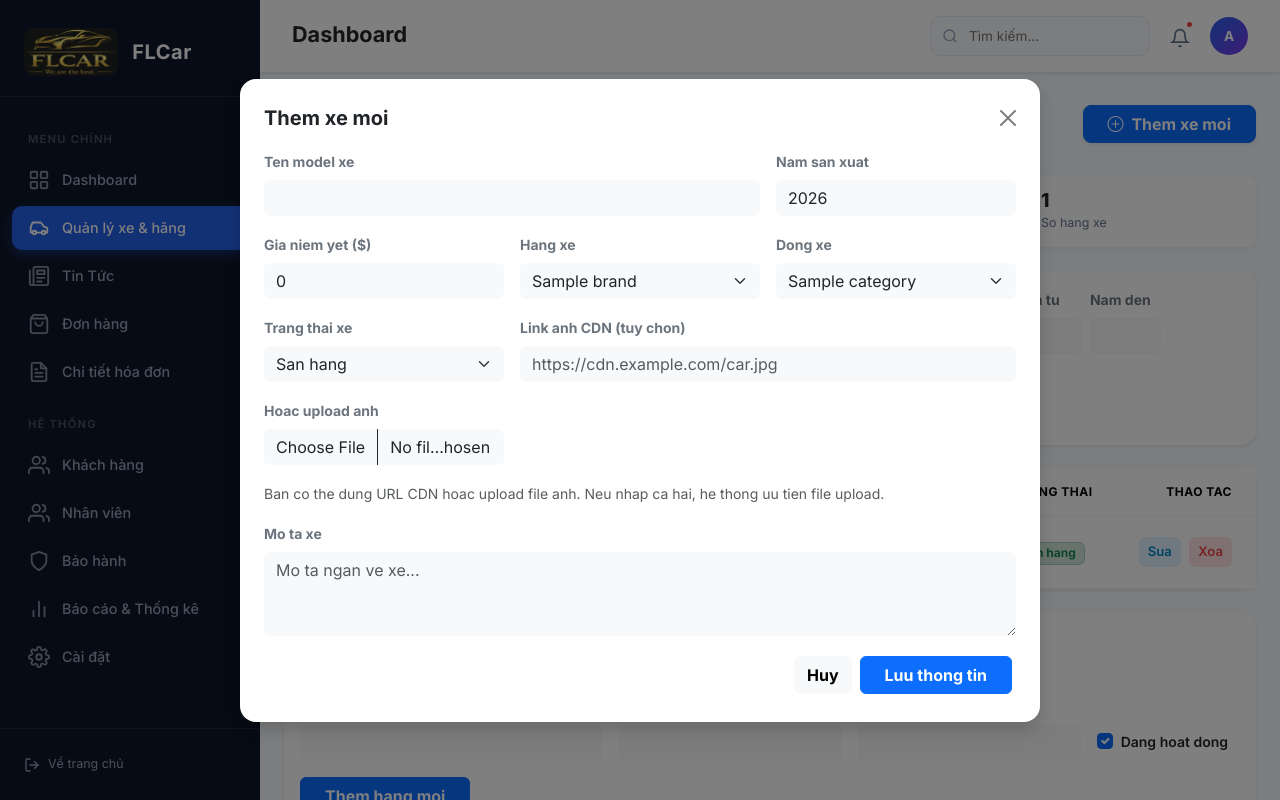
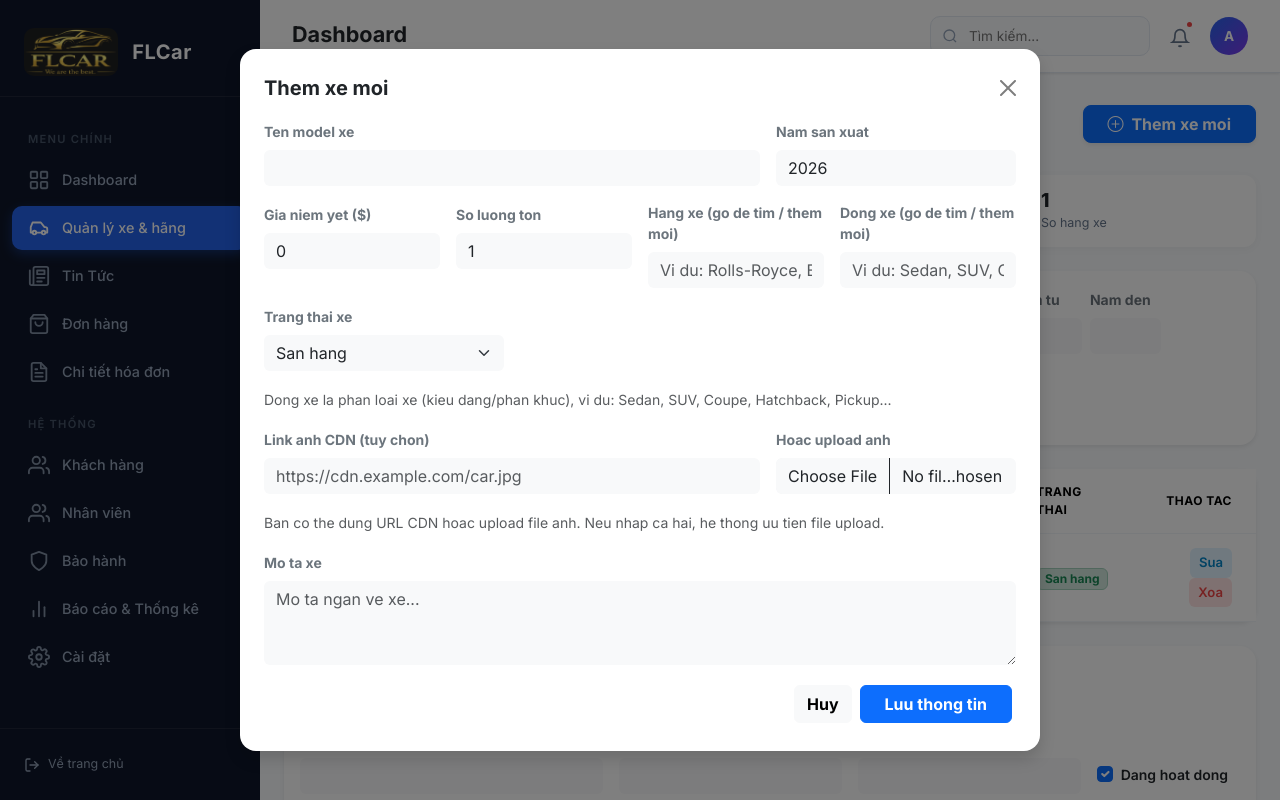
Before and after one commit to chumsecay/Do-an-ban-sieu-xe, a PHP site: page /admin/cars.php in a window 1280 px wide, after a click on "Them xe moi". Run offline with PHP 8.4, Linux system fonts and the light colour scheme; the visitor is signed in with stand-in values (Sample User, id 1); tables that the repository leaves empty hold one stand-in row (values such as "Sample post"); grey boxes marked "Sample" are stand-in pictures.

Commit message:
feat(admin): add stock quantity field in car create/edit flows

```diff
--- a/admin/cars.php
+++ b/admin/cars.php
@@ -8,6 +8,16 @@ $adminPage = 'cars';
 $appName = env('APP_NAME', 'FLCar');
 $pdo = getDBConnection();
 $msg = (string)($_GET['msg'] ?? '');
+
+function ensureCarsStockQuantityColumn(PDO $pdo): void
+{
+    $check = $pdo->query("SHOW COLUMNS FROM cars LIKE 'stock_quantity'");
+    if (!$check->fetch()) {
+        $pdo->exec("ALTER TABLE cars ADD COLUMN stock_quantity INT UNSIGNED NOT NULL DEFAULT 1 AFTER price");
+    }
+}
+
+ensureCarsStockQuantityColumn($pdo);
 
 function redirectCars(string $msg = ''): void
 {
@@ -179,6 +189,64 @@ function ensureExistingCategory(PDO $pdo, int $categoryId): int
     return (int)$pdo->lastInsertId();
 }
 
+function findBrandIdByName(PDO $pdo, string $name): int
+{
+    $name = trim($name);
+    if ($name === '') {
+        return 0;
+    }
+    $stmt = $pdo->prepare('SELECT id FROM brands WHERE LOWER(name) = LOWER(?) LIMIT 1');
+    $stmt->execute([$name]);
+    return (int)$stmt->fetchColumn();
+}
+
+function findCategoryIdByName(PDO $pdo, string $name): int
+{
+    $name = trim($name);
+    if ($name === '') {
+        return 0;
+    }
+    $stmt = $pdo->prepare('SELECT id FROM car_categories WHERE LOWER(name) = LOWER(?) LIMIT 1');
+    $stmt->execute([$name]);
+    return (int)$stmt->fetchColumn();
+}
+
+function findOrCreateBrandId(PDO $pdo, string $name): int
+{
+    $name = trim($name);
+    if ($name === '') {
+        return ensureExistingBrand($pdo, 0);
+    }
+
+    $existingId = findBrandIdByName($pdo, $name);
+    if ($existingId > 0) {
+        return $existingId;
+    }
+
+    $slug = uniqueSlug($pdo, 'brands', slugifyText($name));
+    $stmt = $pdo->prepare('INSERT INTO brands (name, slug, is_active) VALUES (?, ?, 1)');
+    $stmt->execute([$name, $slug]);
+    return (int)$pdo->lastInsertId();
+}
+
+function findOrCreateCategoryId(PDO $pdo, string $name): int
+{
+    $name = trim($name);
+    if ($name === '') {
+        return ensureExistingCategory($pdo, 0);
+    }
+
+    $existingId = findCategoryIdByName($pdo, $name);
+    if ($existingId > 0) {
+        return $existingId;
+    }
+
+    $slug = uniqueSlug($pdo, 'car_categories', slugifyText($name));
+    $stmt = $pdo->prepare('INSERT INTO car_categories (name, slug, is_active) VALUES (?, ?, 1)');
+    $stmt->execute([$name, $slug]);
+    return (int)$pdo->lastInsertId();
+}
+
 function getCarDependencyCounts(PDO $pdo, int $carId): array
 {
     $tables = [
@@ -238,14 +306,18 @@ if ($_SERVER['REQUEST_METHOD'] === 'POST') {
             $name = trim((string)($_POST['name'] ?? ''));
             $year = (int)($_POST['year'] ?? date('Y'));
             $price = (float)($_POST['price'] ?? 0);
+            $stockQuantity = (int)($_POST['stock_quantity'] ?? 1);
             $status = (string)($_POST['status'] ?? 'available');
-            $brandId = ensureExistingBrand($pdo, (int)($_POST['brand_id'] ?? 0));
-            $categoryId = ensureExistingCategory($pdo, (int)($_POST['category_id'] ?? 0));
+            $brandInput = trim((string)($_POST['brand_input'] ?? ''));
+            $categoryInput = trim((string)($_POST['category_input'] ?? ''));
             $description = trim((string)($_POST['description'] ?? ''));
             $imageUrlInput = trim((string)($_POST['image_url'] ?? ''));
 
             if ($name === '') {
                 redirectCars('car_invalid_name');
+            }
+            if ($brandInput === '' || $categoryInput === '') {
+                redirectCars('car_missing_brand_or_category');
             }
             if (!in_array($status, ['available', 'reserved', 'sold'], true)) {
                 $status = 'available';
@@ -256,6 +328,12 @@ if ($_SERVER['REQUEST_METHOD'] === 'POST') {
             if ($price < 0) {
                 $price = 0;
             }
+            if ($stockQuantity < 0) {
+                $stockQuantity = 0;
+            }
+
+            $brandId = findOrCreateBrandId($pdo, $brandInput);
+            $categoryId = findOrCreateCategoryId($pdo, $categoryInput);
 
             $uploaded = uploadCarImage($_FILES['image_file'] ?? []);
             if (!$uploaded['ok'] && $uploaded['code'] !== 'no_file') {
@@ -285,7 +363,7 @@ if ($_SERVER['REQUEST_METHOD'] === 'POST') {
 
             try {
                 $pdo->beginTransaction();
-                $stmt = $pdo->prepare('INSERT INTO cars (code, name, slug, brand_id, category_id, model_year, price, status, description) VALUES (?, ?, ?, ?, ?, ?, ?, ?, ?)');
+                $stmt = $pdo->prepare('INSERT INTO cars (code, name, slug, brand_id, category_id, model_year, price, stock_quantity, status, description) VALUES (?, ?, ?, ?, ?, ?, ?, ?, ?, ?)');
                 $stmt->execute([
                     $code,
                     $name,
@@ -294,6 +372,7 @@ if ($_SERVER['REQUEST_METHOD'] === 'POST') {
                     $categoryId,
                     $year,
                     $price,
+                    $stockQuantity,
                     $status,
                     $description !== '' ? $description : null,
                 ]);
@@ -474,6 +553,7 @@ $alertMap = [
     'car_deleted' => ['warning', 'Da xoa xe.'],
     'car_delete_blocked' => ['danger', 'Khong the xoa xe nay vi da phat sinh du lieu lien quan (don hang/bao hanh/chi tiet don/inquiry).'],
     'car_invalid_name' => ['danger', 'Ten xe khong hop le.'],
+    'car_missing_brand_or_category' => ['danger', 'Hay nhap day du hang xe va dong xe.'],
     'car_invalid_data' => ['danger', 'Du lieu xe khong hop le.'],
     'car_invalid_image_url' => ['danger', 'Link anh khong hop le.'],
     'car_upload_failed' => ['danger', 'Upload anh that bai.'],
@@ -615,13 +695,14 @@ $alertMap = [
                   <th>Dong</th>
                   <th>Nam</th>
                   <th>Gia</th>
+                  <th>So luong</th>
                   <th>Trang thai</th>
                   <th class="text-end pe-4">Thao tac</th>
                 </tr>
               </thead>
               <tbody>
                 <?php if (count($cars) === 0): ?>
-                  <tr><td colspan="8" class="text-center py-5 text-muted">Khong co xe nao phu hop bo loc.</td></tr>
+                  <tr><td colspan="9" class="text-center py-5 text-muted">Khong co xe nao phu hop bo loc.</td></tr>
                 <?php else: ?>
                   <?php foreach ($cars as $c):
                     $imgSrc = !empty($c['cover_image']) ? htmlspecialchars((string)$c['cover_image'], ENT_QUOTES, 'UTF-8') : '../img/bmwx5.jpg';
@@ -638,6 +719,7 @@ $alertMap = [
                     <td class="text-secondary fw-medium"><?php echo htmlspecialchars((string)($c['category_name'] ?? 'N/A'), ENT_QUOTES, 'UTF-8'); ?></td>
                     <td class="fw-semibold"><?php echo (int)$c['model_year']; ?></td>
                     <td class="fw-bold text-dark fs-6">$<?php echo number_format((float)$c['price']); ?></td>
+                    <td class="fw-semibold"><?php echo (int)($c['stock_quantity'] ?? 0); ?></td>
                     <td>
                       <?php if ($c['status'] === 'sold'): ?>
                         <span class="badge bg-secondary-subtle text-secondary border border-secondary-subtle">Da ban</span>
@@ -773,25 +855,31 @@ $alertMap = [
               <label class="form-label text-secondary small fw-bold">Nam san xuat</label>
               <input type="number" name="year" class="form-control bg-light border-0" value="<?php echo date('Y'); ?>" required>
             </div>
-            <div class="col-md-4">
+            <div class="col-md-3">
               <label class="form-label text-secondary small fw-bold">Gia niem yet ($)</label>
               <input type="number" name="price" min="0" step="0.01" class="form-control bg-light border-0" value="0" required>
             </div>
-            <div class="col-md-4">
-              <label class="form-label text-secondary small fw-bold">Hang xe</label>
-              <select name="brand_id" class="form-select bg-light border-0">
+            <div class="col-md-3">
+              <label class="form-label text-secondary small fw-bold">So luong ton</label>
+              <input type="number" name="stock_quantity" min="0" step="1" class="form-control bg-light border-0" value="1" required>
+            </div>
+            <div class="col-md-3">
+              <label class="form-label text-secondary small fw-bold">Hang xe (go de tim / them moi)</label>
+              <input type="text" name="brand_input" class="form-control bg-light border-0" list="brandOptions" placeholder="Vi du: Rolls-Royce, BMW..." required>
+              <datalist id="brandOptions">
                 <?php foreach ($brands as $b): ?>
-                  <option value="<?php echo (int)$b['id']; ?>"><?php echo htmlspecialchars((string)$b['name'], ENT_QUOTES, 'UTF-8'); ?></option>
+                  <option value="<?php echo htmlspecialchars((string)$b['name'], ENT_QUOTES, 'UTF-8'); ?>"></option>
                 <?php endforeach; ?>
-              </select>
+              </datalist>
             </div>
-            <div class="col-md-4">
-              <label class="form-label text-secondary small fw-bold">Dong xe</label>
-              <select name="category_id" class="form-select bg-light border-0">
+            <div class="col-md-3">
+              <label class="form-label text-secondary small fw-bold">Dong xe (go de tim / them moi)</label>
+              <input type="text" name="category_input" class="form-control bg-light border-0" list="categoryOptions" placeholder="Vi du: Sedan, SUV, Coupe..." required>
+              <datalist id="categoryOptions">
                 <?php foreach ($categories as $cat): ?>
-                  <option value="<?php echo (int)$cat['id']; ?>"><?php echo htmlspecialchars((string)$cat['name'], ENT_QUOTES, 'UTF-8'); ?></option>
+                  <option value="<?php echo htmlspecialchars((string)$cat['name'], ENT_QUOTES, 'UTF-8'); ?>"></option>
                 <?php endforeach; ?>
-              </select>
+              </datalist>
             </div>
             <div class="col-md-4">
               <label class="form-label text-secondary small fw-bold">Trang thai xe</label>
@@ -800,6 +888,9 @@ $alertMap = [
                 <option value="reserved">Dat coc</option>
                 <option value="sold">Da ban</option>
               </select>
+            </div>
+            <div class="col-12">
+              <small class="text-muted">Dong xe la phan loai xe (kieu dang/phan khuc), vi du: Sedan, SUV, Coupe, Hatchback, Pickup...</small>
             </div>
             <div class="col-md-8">
               <label class="form-label text-secondary small fw-bold">Link anh CDN (tuy chon)</label>
```
Also changed, not shown: admin/car-edit.php (+22 -2 lines).
